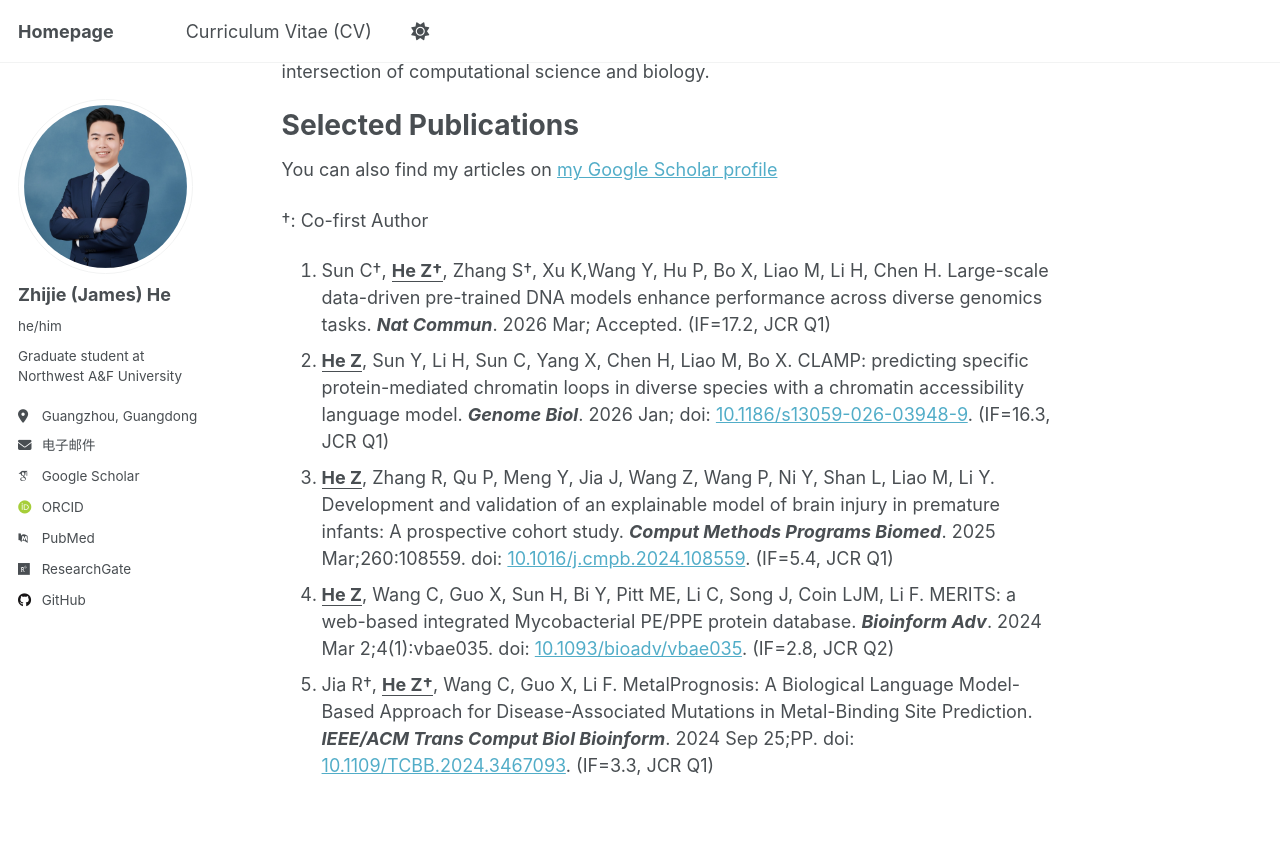
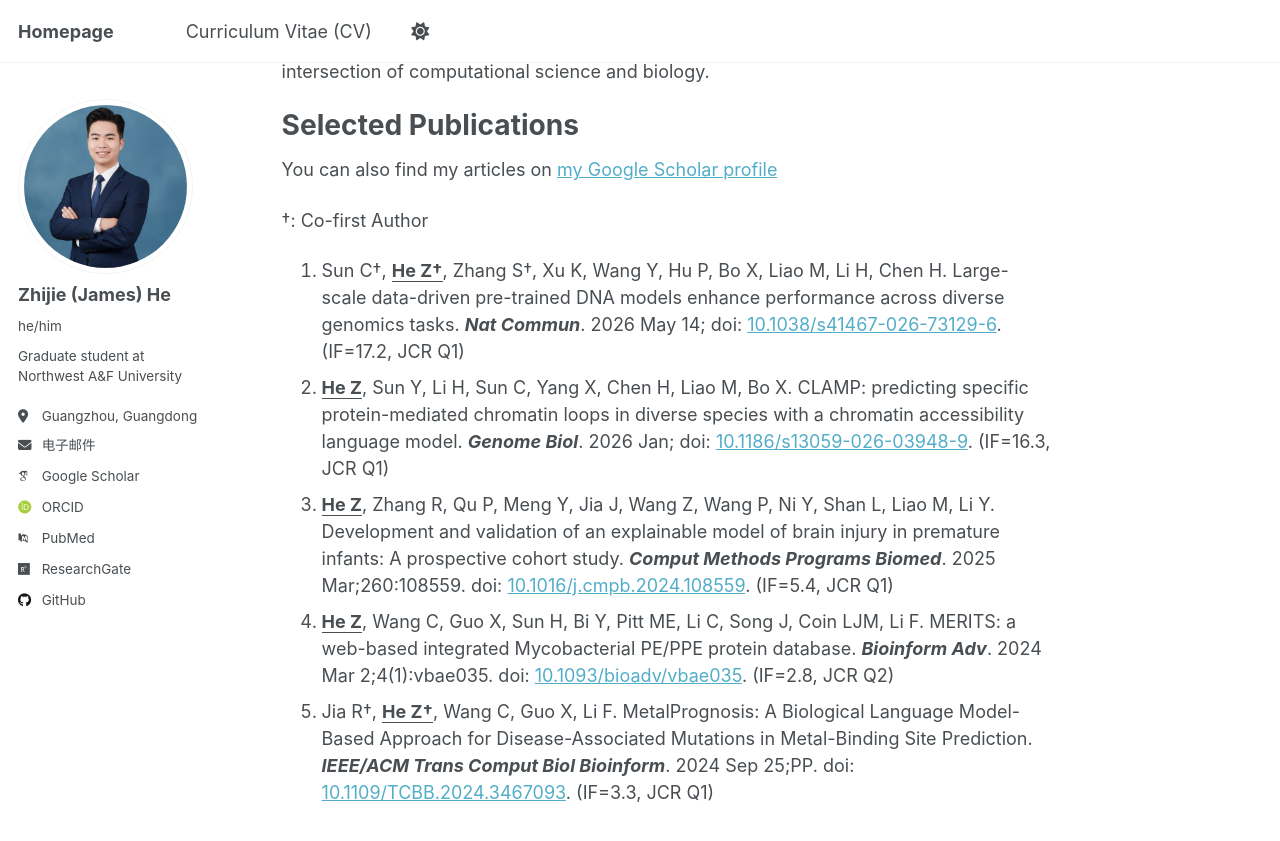
Before and after one commit to chikit2077/chikit2077.github.io, a Jekyll site: the page built from _pages/about.md, in a window 1280 px wide and 900 px high, scrolled down 380 px. Shown: the top 841 px of the window. Built offline with Jekyll 4.4.1, drawn with Linux system fonts in a browser that asks for light colours; some web fonts are replaced; a script that is not in the unit is left out.

Commit message:
Update publication details in CV to include accepted date and DOI for recent research

```diff
--- a/_pages/about.md
+++ b/_pages/about.md
@@ -24,7 +24,7 @@ You can also find my articles on [my Google Scholar profile](https://scholar.goo
 
 †: Co-first Author
  <!-- 引文为NLM格式 -->
-1. Sun C†, **<u>He Z†</u>**, Zhang S†, Xu K,Wang Y, Hu P, Bo X, Liao M, Li H, Chen H. Large-scale data-driven pre-trained DNA models enhance performance across diverse genomics tasks. **_Nat Commun_**. 2026 Mar; Accepted. (IF=17.2, JCR Q1)
+1. Sun C†, **<u>He Z†</u>**, Zhang S†, Xu K, Wang Y, Hu P, Bo X, Liao M, Li H, Chen H. Large-scale data-driven pre-trained DNA models enhance performance across diverse genomics tasks. **_Nat Commun_**. 2026 May 14; doi: [10.1038/s41467-026-73129-6](https://doi.org/10.1038/s41467-026-73129-6). (IF=17.2, JCR Q1)
 2. **<u>He Z</u>**, Sun Y, Li H, Sun C, Yang X, Chen H, Liao M, Bo X. CLAMP: predicting specific protein-mediated chromatin loops in diverse species with a chromatin accessibility language model. **_Genome Biol_**. 2026 Jan; doi: [10.1186/s13059-026-03948-9](https://doi.org/10.1186/s13059-026-03948-9). (IF=16.3, JCR Q1)
 3. **<u>He Z</u>**, Zhang R, Qu P, Meng Y, Jia J, Wang Z, Wang P, Ni Y, Shan L, Liao M, Li Y. Development and validation of an explainable model of brain injury in premature infants: A prospective cohort study. **_Comput Methods Programs Biomed_**. 2025 Mar;260:108559. doi: [10.1016/j.cmpb.2024.108559](https://doi.org/10.1016/j.cmpb.2024.108559). (IF=5.4, JCR Q1)
 4. **<u>He Z</u>**, Wang C, Guo X, Sun H, Bi Y, Pitt ME, Li C, Song J, Coin LJM, Li F. MERITS: a web-based integrated Mycobacterial PE/PPE protein database. **_Bioinform Adv_**. 2024 Mar 2;4(1):vbae035. doi: [10.1093/bioadv/vbae035](https://doi.org/10.1093/bioadv/vbae035). (IF=2.8, JCR Q2)
```
